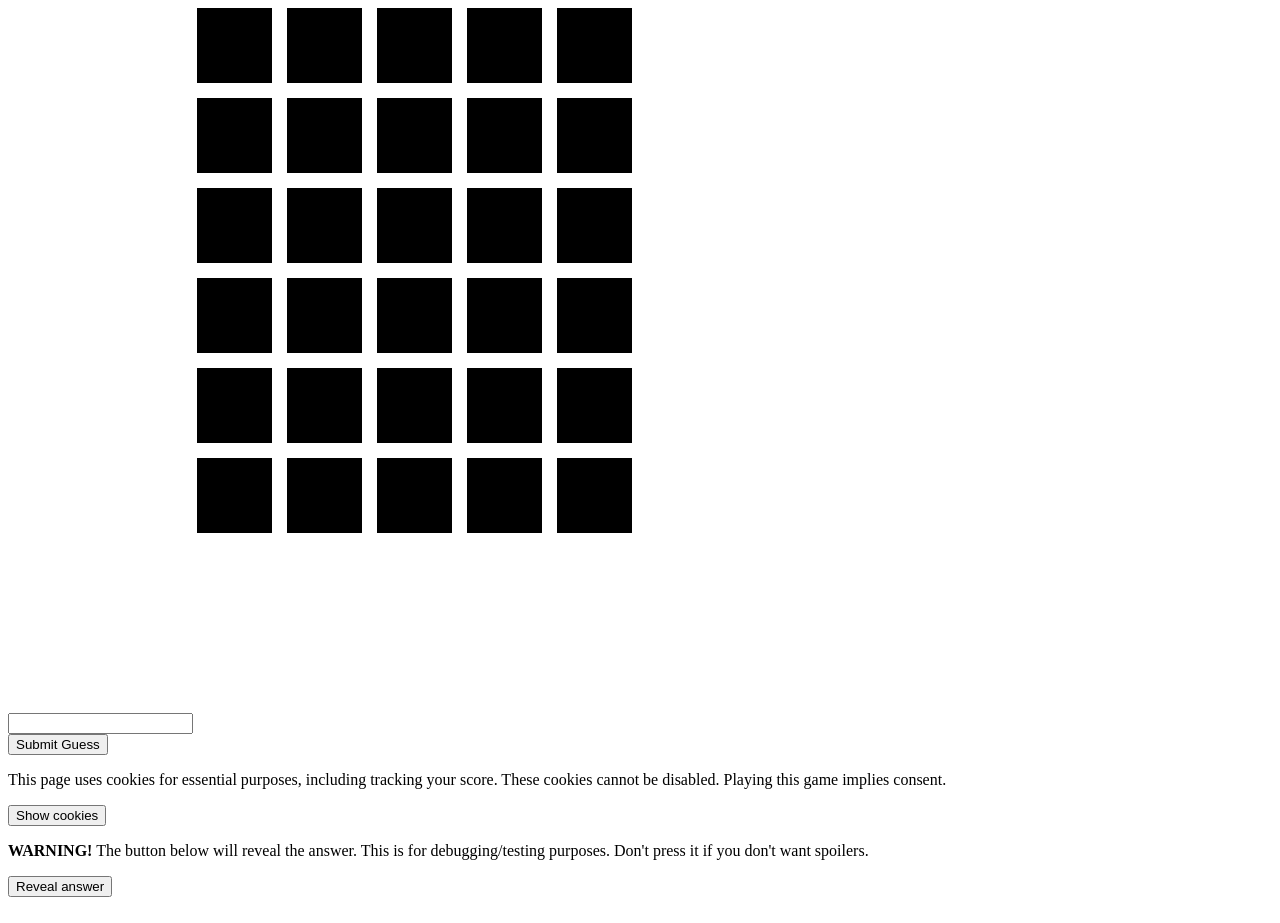
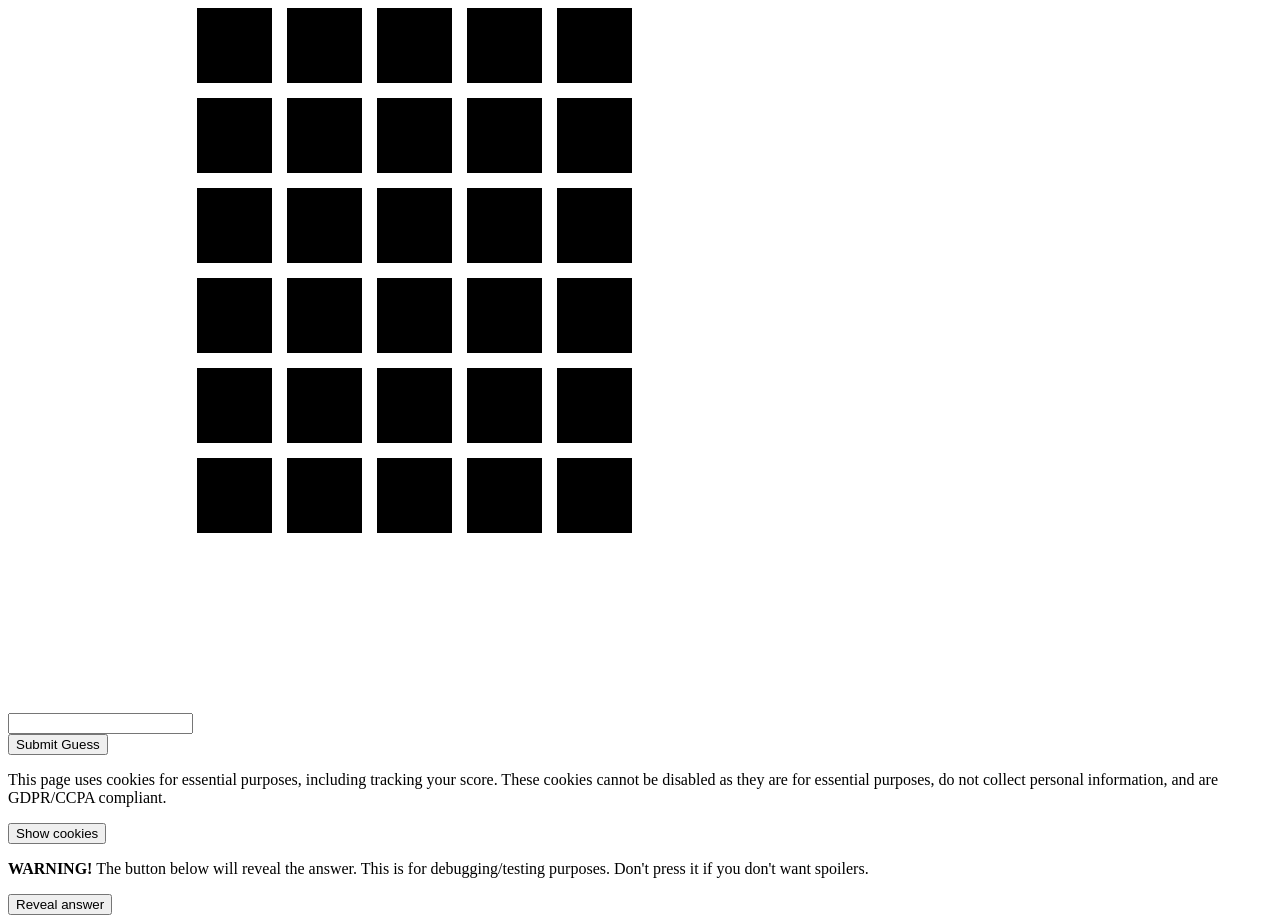
Before and after one commit to cmckinnon6289/wordle-ics2o-project, a plain HTML site: page index.html in a window 1280 px wide. Drawn offline with Linux system fonts and the light colour scheme.

Commit message:
Update index.html

```diff
--- a/index.html
+++ b/index.html
@@ -13,7 +13,7 @@
     <input type="button" id="submitput" value="Submit Guess" onclick="submit()"/>
 </div>
 <script rel="text/javascript" src="isp.js"></script>
-<p>This page uses cookies for essential purposes, including tracking your score. These cookies cannot be disabled. Playing this game implies consent.</p>
+<p>This page uses cookies for essential purposes, including tracking your score. These cookies cannot be disabled as they are for essential purposes, do not collect personal information, and are GDPR/CCPA compliant.</p>
 <input type="button" id="cook" value="Show cookies" onclick="cookieFoo()"/>
 <p><b>WARNING!</b> The button below will reveal the answer. This is for debugging/testing purposes. Don't press it if you don't want spoilers.</p>
 <button onclick="answer()">Reveal answer</button>
```
